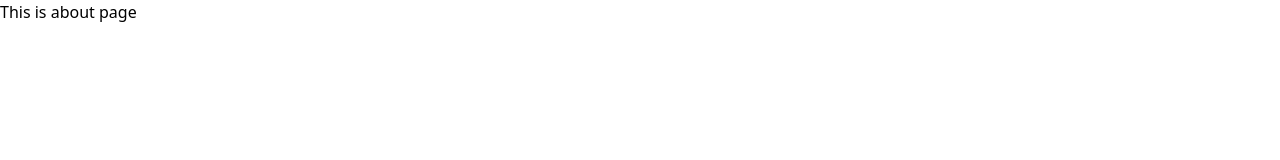
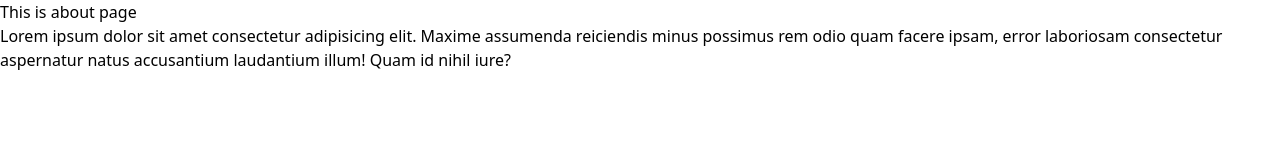
Before and after one commit to ingdavann/test-collab, a website: page src/pages/about.html in a window 1280 px wide. Drawn offline with Linux system fonts and the light colour scheme.

Commit message:
newUpdate

```diff
--- a/src/pages/about.html
+++ b/src/pages/about.html
@@ -9,6 +9,12 @@
   <body>
     <main>
       <h2>This is about page</h2>
+      <p>
+        Lorem ipsum dolor sit amet consectetur adipisicing elit. Maxime
+        assumenda reiciendis minus possimus rem odio quam facere ipsam, error
+        laboriosam consectetur aspernatur natus accusantium laudantium illum!
+        Quam id nihil iure?
+      </p>
     </main>
   </body>
 </html>
```
